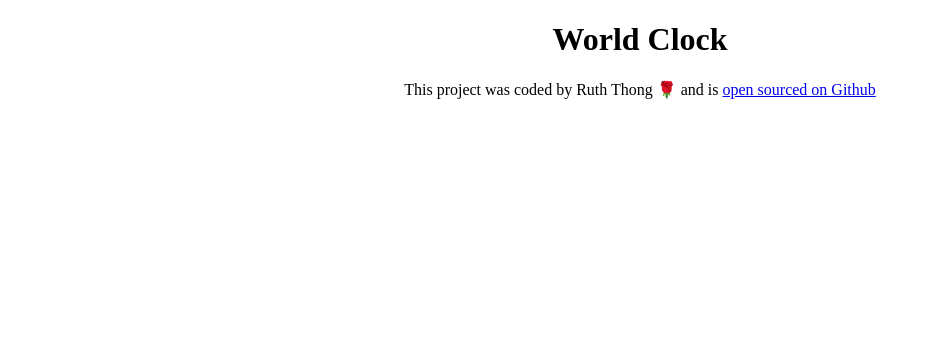
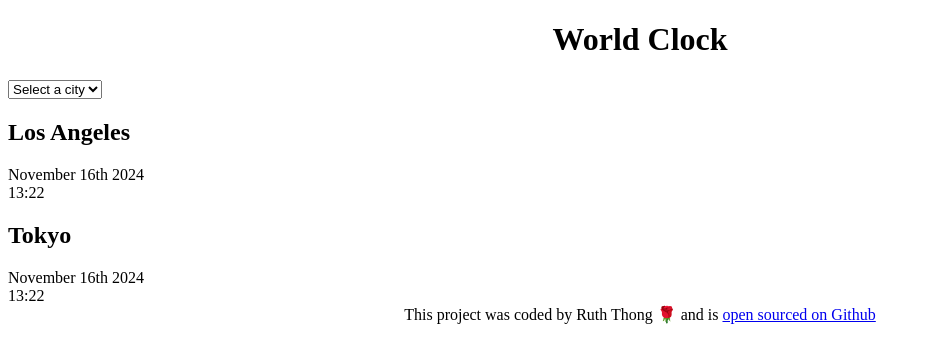
Before and after one commit to ruthgracety/WorldClock, a plain HTML site: page index.html in a window 1280 px wide. Shown: the whole page, without its empty margins (0-931 px from the left). Drawn offline with Linux system fonts and the light colour scheme.

Commit message:
added to index html

```diff
--- a/index.html
+++ b/index.html
@@ -7,10 +7,36 @@
     <title>World Clock</title>
 </head>
 <body>
+    <div class="container">
    <h1>World Clock</h1>
+
+   <select>
+    <option value="">Select a city</option>
+    <option value="">London</option>
+    <option value="">New York</option>
+    <option value="">Tokyo</option>
+   </select>
+
+   <div class="city">
+    <h2>Los Angeles</h2>
+    <div class="date"></div>
+    <div class="date">November 16th 2024</div>
+    <div class="time">13:22</div>
+   </div>
+
+   <div class="city">
+    <h2>Tokyo</h2>
+    <div class="date"></div>
+    <div class="date">November 16th 2024</div>
+    <div class="time">13:22</div>
+   </div>
+
+</div>
+
    <footer>
     This project was coded by Ruth Thong 🌹 and is <a href="https://github.com/ruthgracety/worldclock" target=""> open sourced on Github</a>
    </footer>
+
    <script src="index.js"></script>
 </body>
 </html>
```
